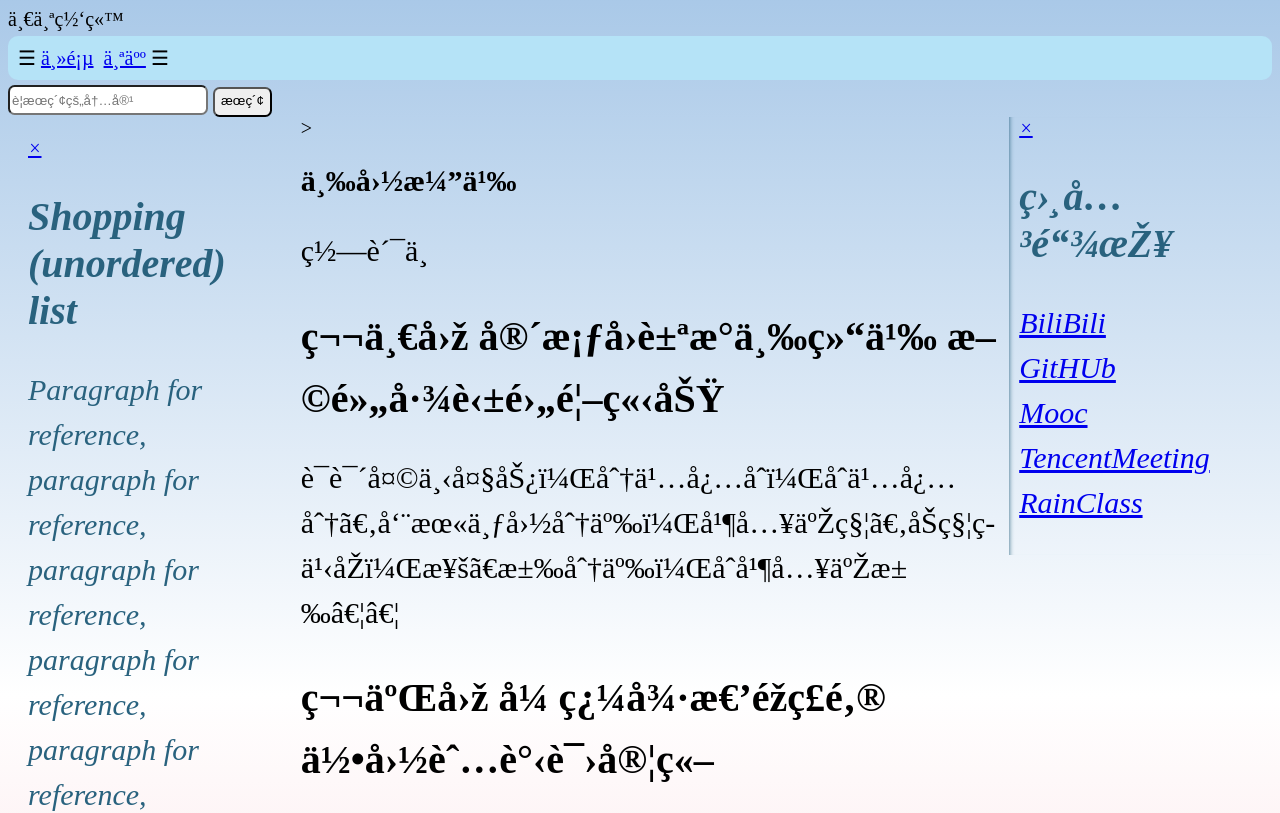
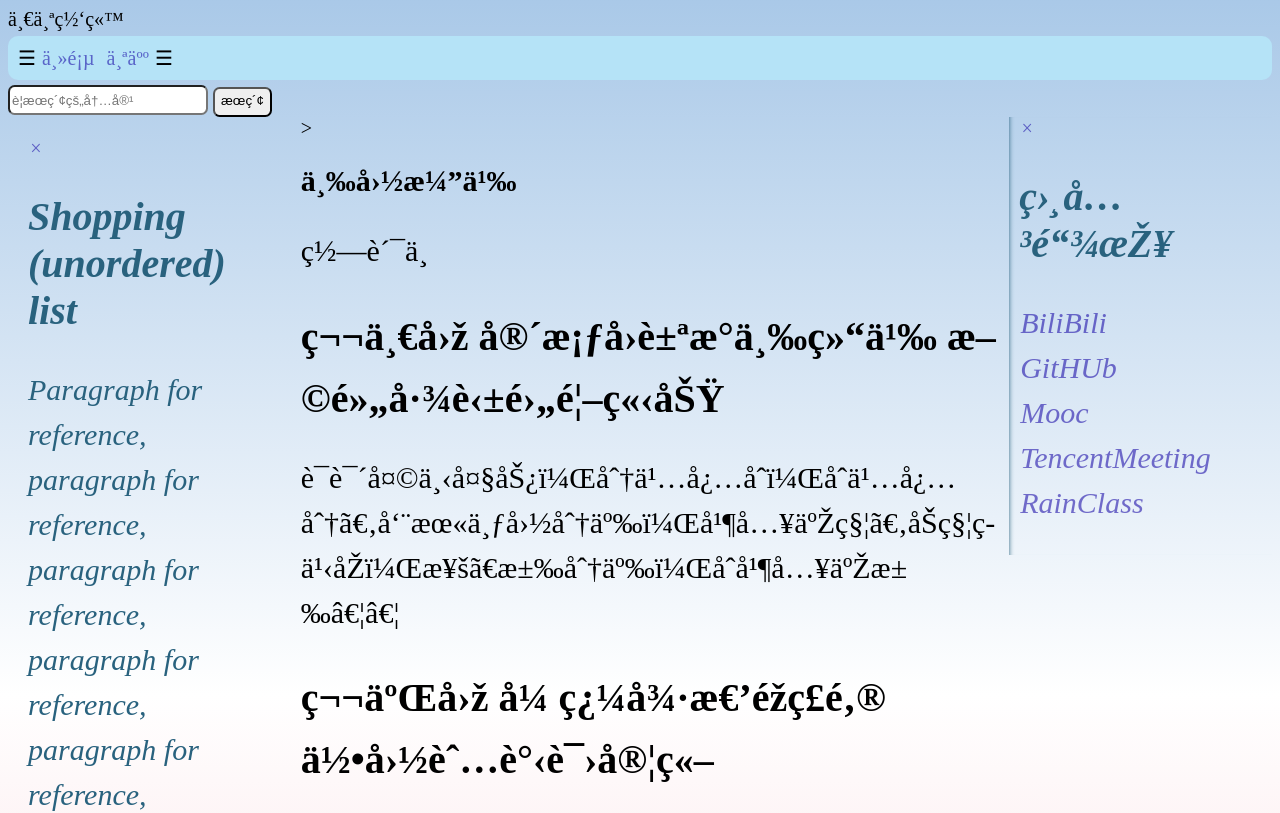
Before and after one commit to Alex021126/First-_Cite, a plain HTML site: page index.html in a window 1280 px wide. Shown: the top 813 px of the page. Drawn offline with Linux system fonts and the light colour scheme.

Commit message:
7.18final

```diff
--- a/style.css
+++ b/style.css
@@ -48,6 +48,12 @@ li {
   margin-left: 20px;
 }
 /*https*/
+a {
+  outline: none;
+  text-decoration: none;
+  padding: 2px 1px 0;
+}
+
 a[href^='mailto']::before {
   content: '📧 ';
 }
@@ -56,12 +62,29 @@ a[href^='tel']::before {
   content: '📞 ';
 }
 
+a:link {
+  color: #1202a48f;
+}
 
-a:visited {
-  color: #fb6542;
+
+
+a:focus {
+  border-bottom: 1px solid;
+  background: #ffffff7b;
+  border-radius: 0.5em;
 }
 
 a:hover {
   color: rgba(255, 0, 4, 0.85);
 
 }
+
+a:active {
+  background: #b49090;
+  color: #ad0101;
+}
+
+
+a:visited {
+  color: #fb6542;
+}
```
